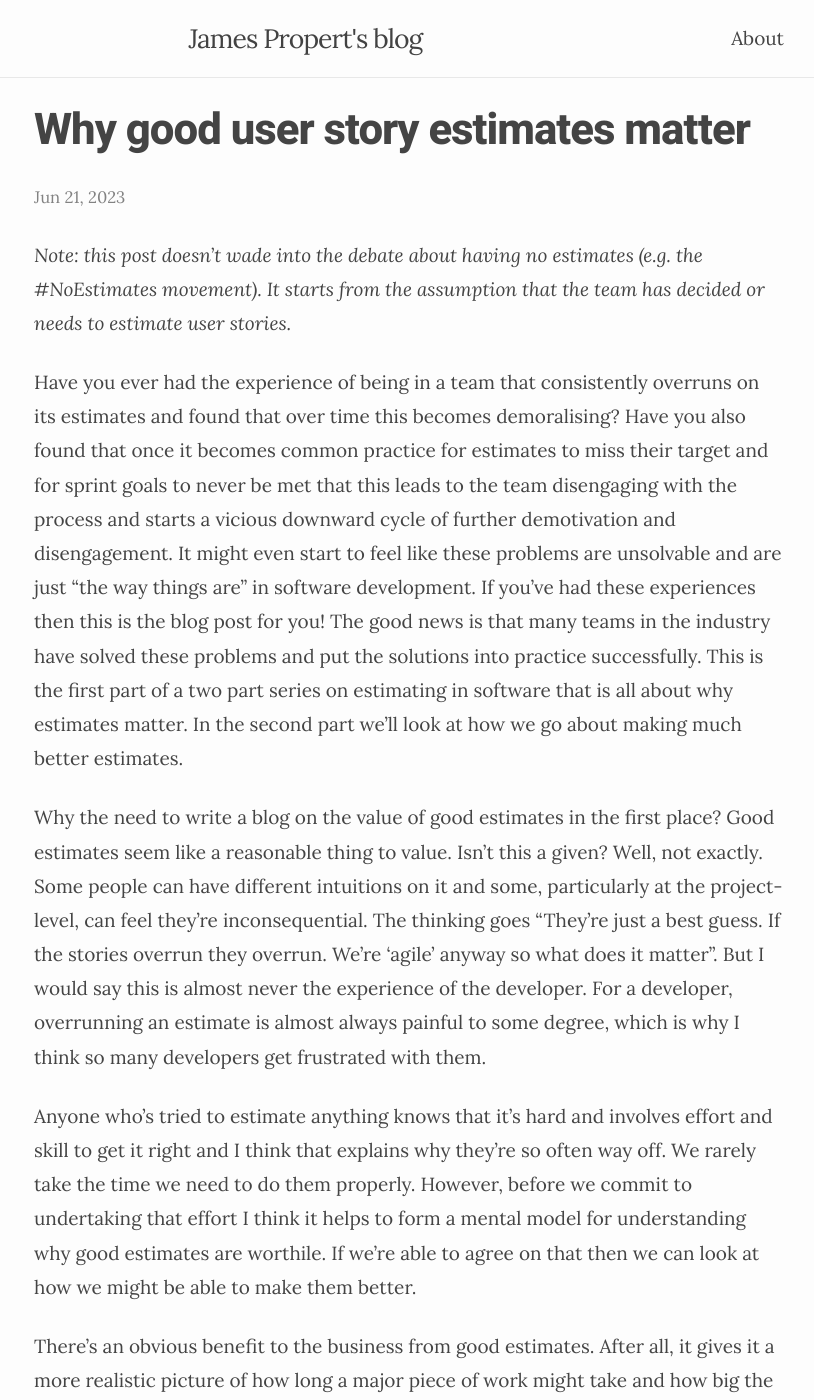
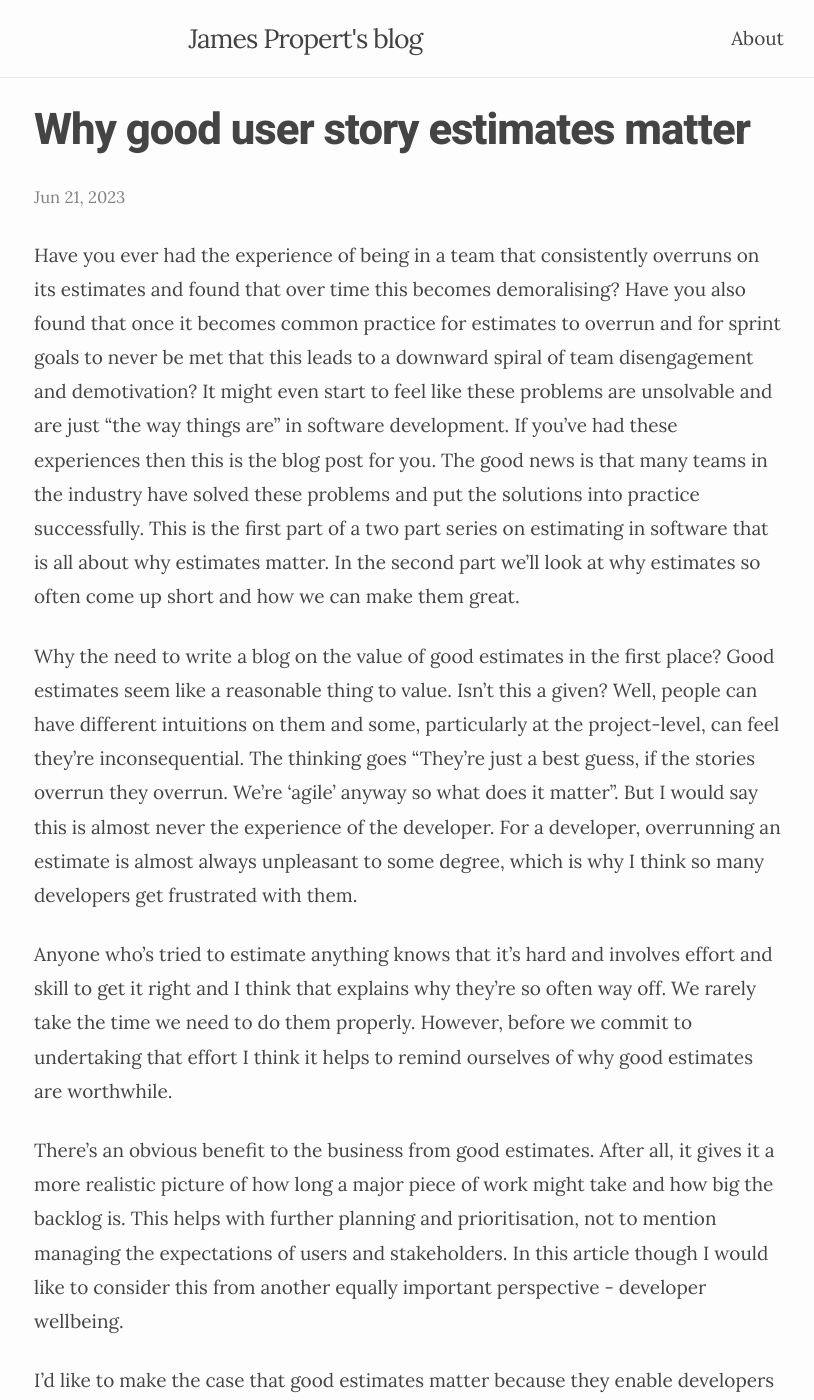
Before and after one commit to propes/propes.github.io, a Jekyll site: the page built from _posts/2023-06-21-why-estimates-matter.md, in a window 1280 px wide and 1400 px high. Shown: the whole window, without its empty margins (231-1045 px from the left). Built offline with Jekyll 4.4.1, drawn with Linux system fonts in a browser that asks for light colours; some of the changed text lies outside the part shown.

Commit message:
Edits to posts

```diff
--- a/_posts/2023-06-21-why-estimates-matter.md
+++ b/_posts/2023-06-21-why-estimates-matter.md
@@ -2,30 +2,28 @@
 layout: post
 title: "Why good user story estimates matter"
 date: 2023-06-21 11:00:00 +1000
-tag: agile
+tag: agile, user stories
 ---
 
-_Note: this post doesn't wade into the debate about having no estimates (e.g. the #NoEstimates movement). It starts from the assumption that the team has decided or needs to estimate user stories._
+Have you ever had the experience of being in a team that consistently overruns on its estimates and found that over time this becomes demoralising? Have you also found that once it becomes common practice for estimates to overrun and for sprint goals to never be met that this leads to a downward spiral of team disengagement and demotivation? It might even start to feel like these problems are unsolvable and are just "the way things are" in software development. If you've had these experiences then this is the blog post for you. The good news is that many teams in the industry have solved these problems and put the solutions into practice successfully. This is the first part of a two part series on estimating in software that is all about why estimates matter. In the second part we'll look at why estimates so often come up short and how we can make them great.
 
-Have you ever had the experience of being in a team that consistently overruns on its estimates and found that over time this becomes demoralising? Have you also found that once it becomes common practice for estimates to miss their target and for sprint goals to never be met that this leads to the team disengaging with the process and starts a vicious downward cycle of further demotivation and disengagement. It might even start to feel like these problems are unsolvable and are just "the way things are" in software development. If you've had these experiences then this is the blog post for you! The good news is that many teams in the industry have solved these problems and put the solutions into practice successfully. This is the first part of a two part series on estimating in software that is all about why estimates matter. In the second part we'll look at how we go about making much better estimates.
+Why the need to write a blog on the value of good estimates in the first place? Good estimates seem like a reasonable thing to value. Isn't this a given? Well, people can have different intuitions on them and some, particularly at the project-level, can feel they're inconsequential. The thinking goes "They're just a best guess, if the stories overrun they overrun. We're 'agile' anyway so what does it matter". But I would say this is almost never the experience of the developer. For a developer, overrunning an estimate is almost always unpleasant to some degree, which is why I think so many developers get frustrated with them.
 
-Why the need to write a blog on the value of good estimates in the first place? Good estimates seem like a reasonable thing to value. Isn't this a given? Well, not exactly. Some people can have different intuitions on it and some, particularly at the project-level, can feel they're inconsequential. The thinking goes "They're just a best guess. If the stories overrun they overrun. We're 'agile' anyway so what does it matter". But I would say this is almost never the experience of the developer. For a developer, overrunning an estimate is almost always painful to some degree, which is why I think so many developers get frustrated with them.
-
-Anyone who's tried to estimate anything knows that it's hard and involves effort and skill to get it right and I think that explains why they're so often way off. We rarely take the time we need to do them properly. However, before we commit to undertaking that effort I think it helps to form a mental model for understanding why good estimates are worthile. If we're able to agree on that then we can look at how we might be able to make them better.
+Anyone who's tried to estimate anything knows that it's hard and involves effort and skill to get it right and I think that explains why they're so often way off. We rarely take the time we need to do them properly. However, before we commit to undertaking that effort I think it helps to remind ourselves of why good estimates are worthwhile.
 
 There's an obvious benefit to the business from good estimates. After all, it gives it a more realistic picture of how long a major piece of work might take and how big the backlog is. This helps with further planning and prioritisation, not to mention managing the expectations of users and stakeholders. In this article though I would like to consider this from another equally important perspective - developer wellbeing.
 
-I'd like to make the case that good estimates matter because they enable developers to regularly complete their stories within the esimated time, and this makes for a better developer experience. How do they do that? Well, hitting targets is rewarding and provides a sense of achievement. The anticipation of that reward is highly motivating. Conversely the fear of not meeting the estimate can create anxiety because the developer is made to feel they're not going quick enough or are not capable of doing it in the allocated time. This experience can be illustrated with the following two charts.
+I'd like to make the case that good estimates matter because they enable developers to regularly complete their stories within the estimated time, and this makes for a better developer experience. How does this happen? Well, hitting targets is rewarding and provides a sense of achievement. The anticipation of that reward is highly motivating. Conversely the fear of not meeting the estimate can create anxiety because the developer is made to feel they're not going quick enough or are not capable of doing it in the allocated time. This experience can be illustrated with the following two charts.
 
 ![Chart: Completed to Estimate](/assets/images/why-estimates-matter/chart-completed-to-estimate.png)
 
 ![Chart: Not Completed to Estimate](/assets/images/why-estimates-matter/chart-not-completed-to-estimate.png)
 
-In the first scenario, the story is well estimated and the developer completes it on time. In this case motivation and anxiety stay pretty constant the whole way through. In the second scenario, the story is poorly estimated. As often happens there's a point of realisation midway through completing the story when complexities emerge and the dev realises they're not going to get the story done on time. It's at this point that motivation starts to drop and anxiety rises. The decrease in motivation and increased anxiety negatively affect productively thereby compounding the problem and so the story gets finished much later than estimated. In addition, corners may get cut, reducing quality. The dev eventually finishes the story but the feeling afterwards can be one of failure rather than success. Rather than picking up the next story on a high and carrying momentum, they're feeling dejected and demotivated. This can cycle from story to story and eventually leads to an underperforming team.
+In the first scenario, the story is well estimated and the developer completes it on time. In this case motivation and anxiety stay pretty constant the whole way through. In the second scenario, the story is poorly estimated. As often happens there's a point of realisation midway through completing the story when complexities emerge and the dev realises they're not going to get the story done on time. It's at this point that motivation starts to drop and anxiety rises. The decrease in motivation and increased anxiety negatively affect productively thereby compounding the problem and so the story gets finished much later than estimated. In addition, corners may get cut, reducing quality. The dev eventually finishes the story but the feeling afterwards can be one of failure rather than success. Rather than picking up the next story on a high and building momentum, they're feeling dejected and demotivated. This can cycle from story to story and eventually leads to a demoralised and underperforming team.
 
 The antidote to this are stories that are well estimated. As well as giving a more realistic picture of the team's workload, enabling better planning and prioritisation, it also keeps developer wellbeing high and happy devs are productive devs.
 
-At this point it might be tempting to wonder why we don't just assign extremely generous estimates to all our stories so that devs consistently come in under-estimate with a guaranteed feel-good feeling. Aside from making the estimates unhelpful from a business point of view this question can be answered by [Parkinson's law](https://www.atlassian.com/blog/productivity/what-is-parkinsons-law) which states that the work will expand to fill the time allocated. So we want to be as realistic as we can with our estimates so as to apply some pressure but not enough that it can't realistically be done.
+At this point it might be tempting to wonder why we don't just assign extremely generous estimates to all our stories so that devs consistently come in under-estimate with a guaranteed feel-good feeling. Aside from making the estimates unhelpful from a business point of view this question can be answered by [Parkinson's law](https://www.atlassian.com/blog/productivity/what-is-parkinsons-law), which states that the work will expand to fill the time allocated. So we want to find a balance with our estimates so as to apply some pressure while still being realistic.
 
 Now that we've made the case for why estimates matter, the next part looks at how we might come up with good estimates in the first place.
 
```
Also changed, not shown: _posts/2023-06-22-how-to-estimate-better.md (+44 -42 lines), assets/images/how-to-estimate-better/user-story-template.png (added).
